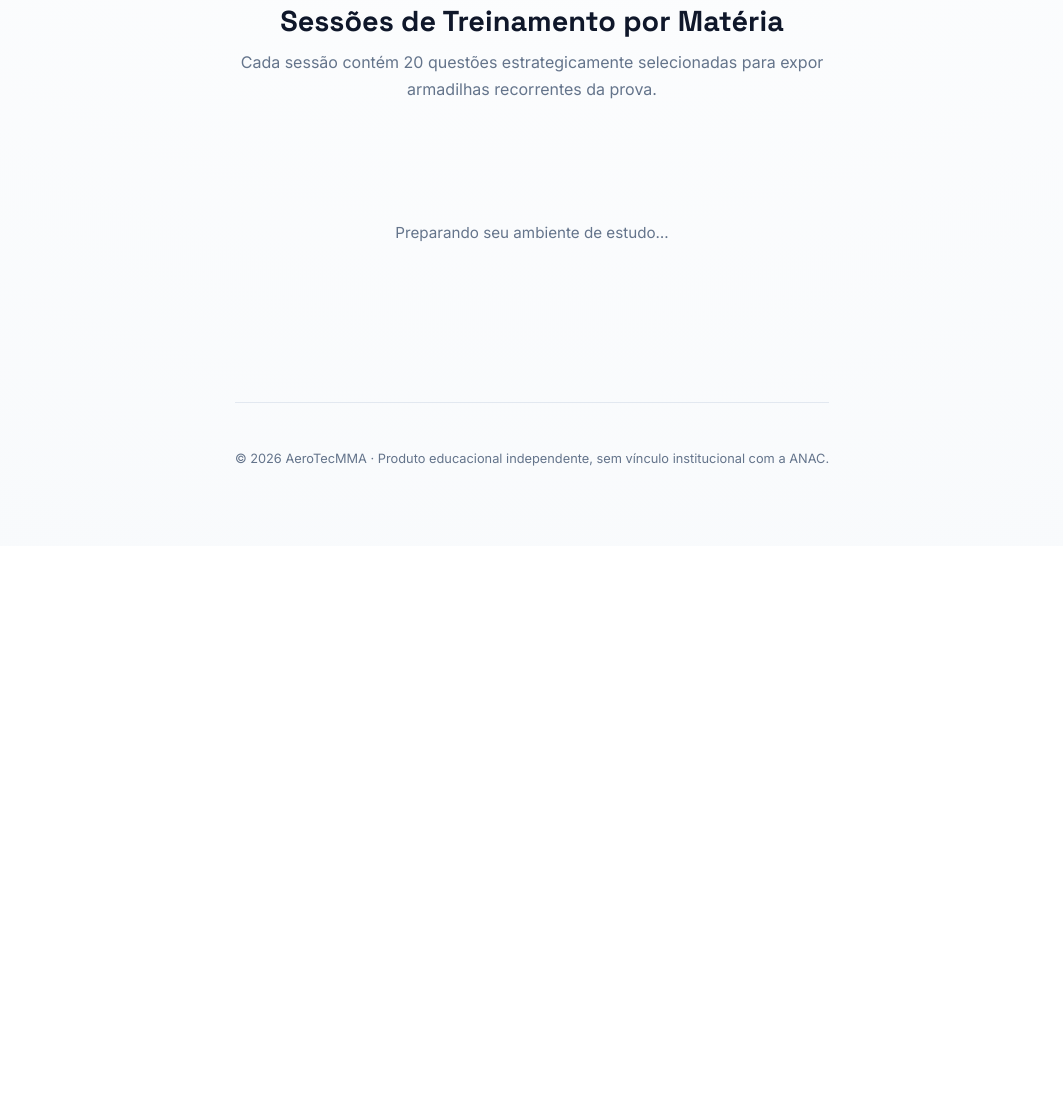
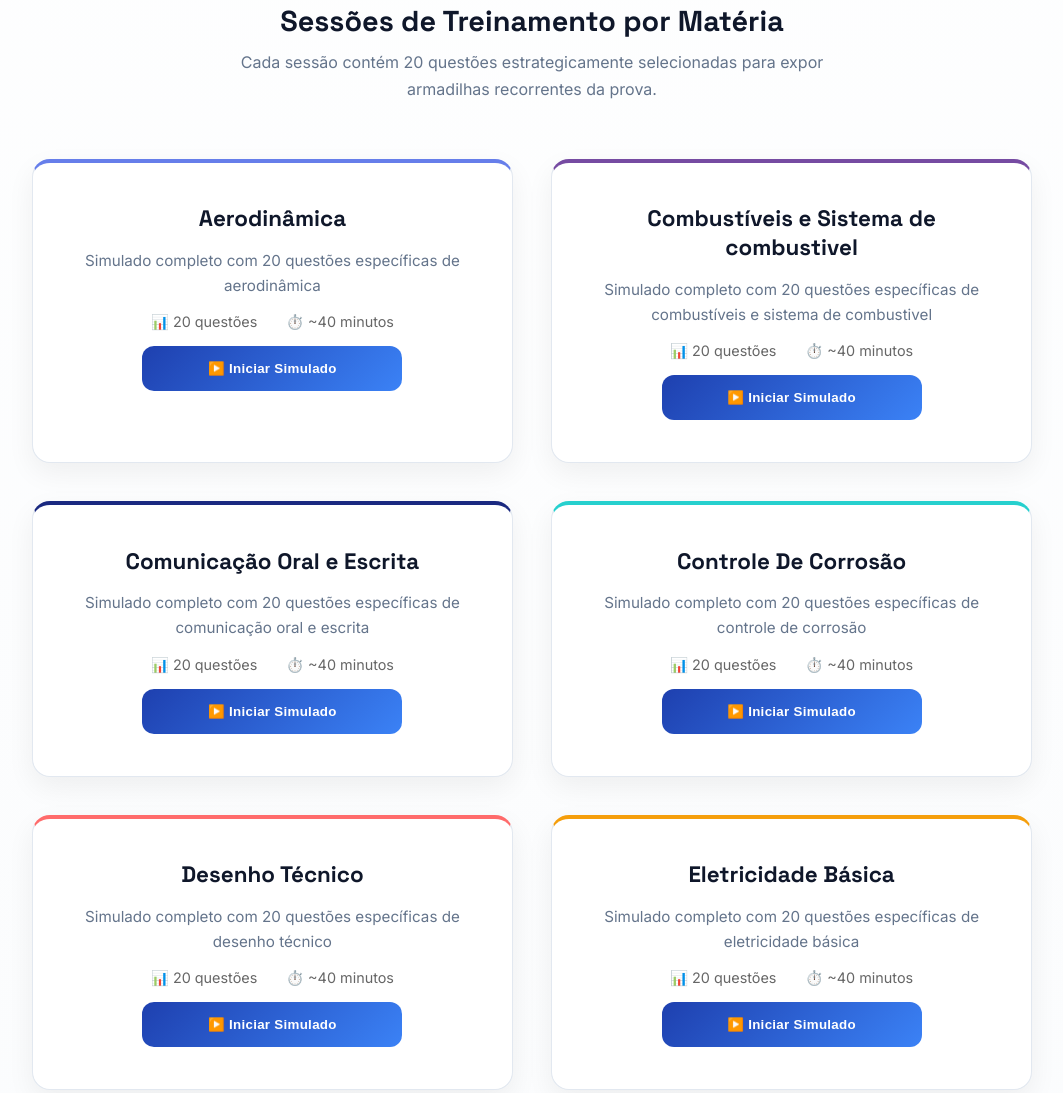
Before and after one commit to aerotecmma/aerotec-flashcards, a website: page index.html in a window 1280 px wide. Shown: the part 809-1902 px from the top of the page, without its empty margins (108-1171 px from the left). Before the commit the page ends 1355 px from the top, so only its background shows below. Drawn offline with Linux system fonts and the light colour scheme.

Commit message:
Update script source path for home.js

```diff
--- a/index.html
+++ b/index.html
@@ -328,7 +328,7 @@
 </div>
 
 <!-- JS EXISTENTE (NÃO ALTERADO) -->
-<script src="./frontend/assets/js/home.js"></script>
+<script src="./assets/js/home.js"></script>
 
 <!-- Dark Mode -->
 <script>
```
